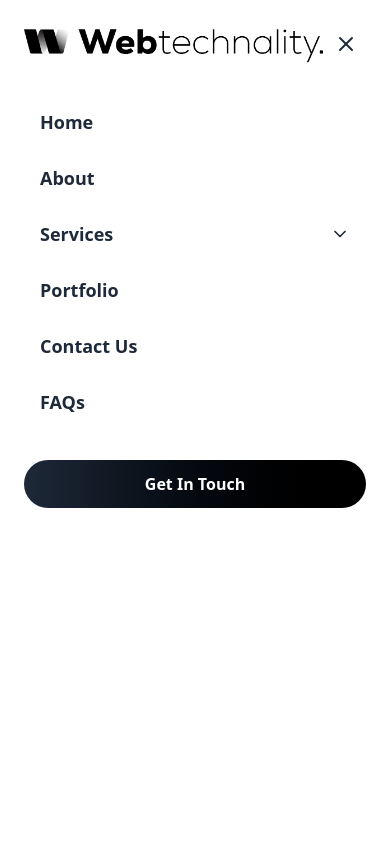
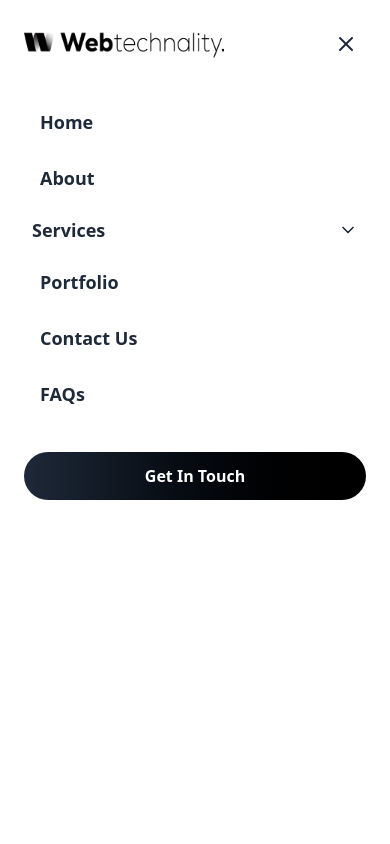
Before and after one commit to Tuba282/webTechnality, a Next.js app: page /about in a window 390 px wide. Both pictures are taken after a click on the button 354 px from the left and 40 px from the top of the page. Shown: the top 844 px of the page. Built offline with nearby package versions, Linux system fonts and the light colour scheme.

Commit message:
navbar complete with mega menu

```diff
--- a/components/Navbar.jsx
+++ b/components/Navbar.jsx
@@ -216,11 +216,7 @@ const Navbar = () => {
         initial={{ y: -100 }}
         animate={{ y: 0 }}
         transition={{ duration: 0.6, ease: "easeOut" }}
-        className={`z-[100] transition-all duration-300 ${
-          isScrolled
-            ? "bg-white/95 backdrop-blur-md shadow-lg"
-            : "bg-transparent"
-        }`}
+        className={`z-[100] transition-all duration-300 `}
       >
         <div className="max-w-7xl mx-auto px-4 sm:px-6 lg:px-8">
           <div className="flex justify-between items-center h-20">
@@ -434,7 +430,7 @@ const Navbar = () => {
               animate={{ x: 0 }}
               exit={{ x: "100%" }}
               transition={{ type: "spring", damping: 25, stiffness: 200 }}
-              className="fixed top-0 right-0 bottom-0 w-full sm:w-96 bg-white z-[160] lg:hidden overflow-y-auto"
+              className="fixed top-0 right-0 bottom-0 w-full sm:w-90 bg-white z-[160] lg:hidden overflow-y-auto"
             >
               <div className="p-6">
                 {/* Header */}
@@ -442,7 +438,7 @@ const Navbar = () => {
                   <img
                     src="/logoBlackAsset2.png"
                     alt="Logo"
-                    className="h-10 w-auto"
+                    className="h-[30px] w-[200px]"
                   />
                   <button
                     onClick={() => setIsMobileMenuOpen(false)}
@@ -465,7 +461,7 @@ const Navbar = () => {
                         <div>
                           <button
                             onClick={() => setShowMobileServices(!showMobileServices)}
-                            className="w-full flex items-center justify-between px-4 py-3 text-lg font-semibold text-gray-800 hover:bg-gray-50 rounded-lg transition-colors"
+                            className="w-full flex items-center justify-between px-2 py-2 text-lg font-semibold text-gray-800 hover:bg-gray-50 rounded-lg transition-colors"
                           >
                             {link.name}
                             <ChevronDown
```
